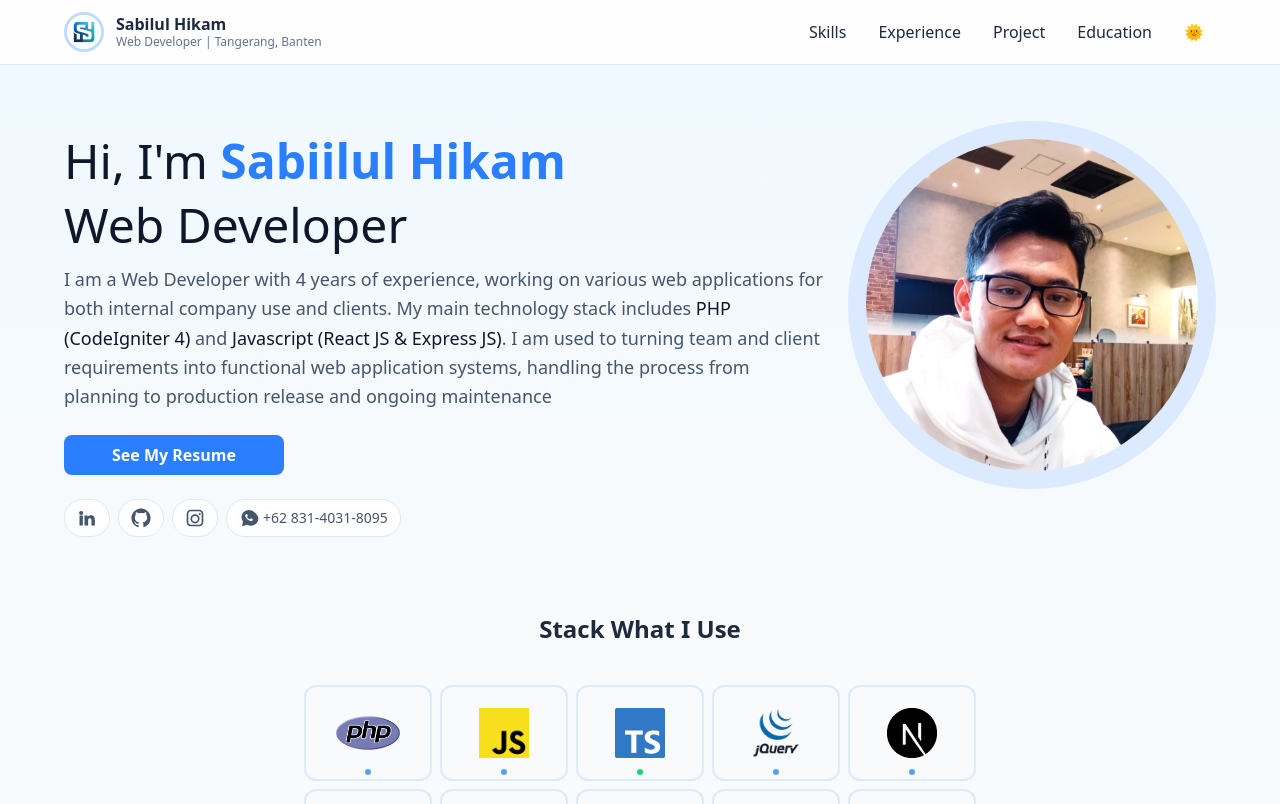
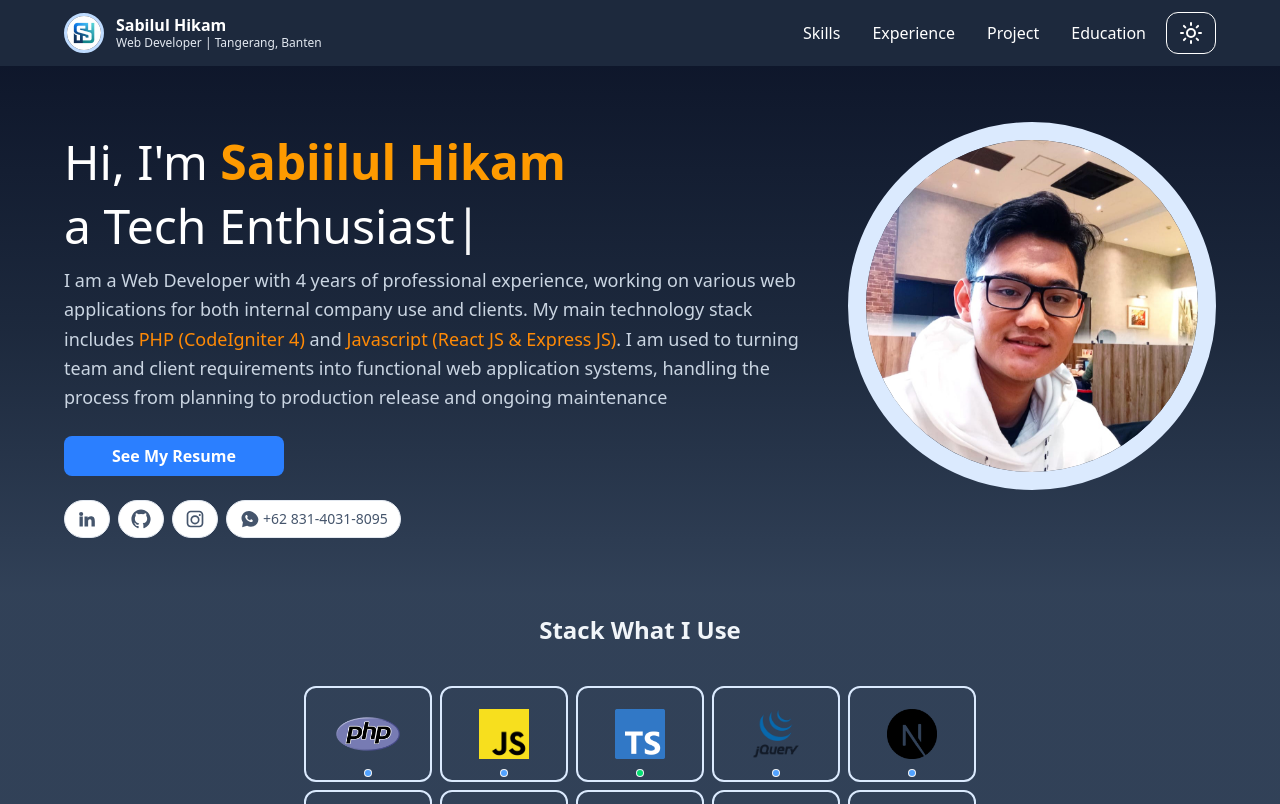
Before and after one commit to MOLAdev20/portofolio_2026, a React (Vite) app: page / in a window 1280 px wide. Shown: the top 804 px of the page. Built offline with nearby package versions, Linux system fonts and the light colour scheme.

Commit message:
add:dark mode

```diff
--- a/index.html
+++ b/index.html
@@ -6,9 +6,18 @@
     <meta name="viewport" content="width=device-width, initial-scale=1.0" />
     <title>Sabilul Hikam - Web Developer</title>
   </head>
+  <!-- <body
+    class="bg-slate-50 dark:bg-slate-900 text-slate-800 selection:bg-slate-900 selection:text-white"
+  > -->
   <body
-    class="bg-slate-50 text-slate-800 selection:bg-slate-900 selection:text-white"
-  >
+  class="min-h-screen bg-linear-to-b
+         from-slate-50 via-white to-slate-50
+         dark:from-slate-700 dark:via-slate-700 dark:to-slate-950
+         text-slate-900 dark:text-slate-100
+         selection:bg-slate-200 selection:text-slate-900
+         dark:selection:bg-slate-700 dark:selection:text-white
+         transition-colors duration-500"
+>
     <div id="root"></div>
     <script type="module" src="/src/main.tsx"></script>
   </body>
--- a/package.json
+++ b/package.json
@@ -13,7 +13,8 @@
     "@tailwindcss/vite": "^4.1.18",
     "react": "^19.2.0",
     "react-dom": "^19.2.0",
-    "tailwindcss": "^4.1.18"
+    "tailwindcss": "^4.1.18",
+    "typed.js": "^2.1.0"
   },
   "devDependencies": {
     "@eslint/js": "^9.39.1",
--- a/src/components/ContactComponents.tsx
+++ b/src/components/ContactComponents.tsx
@@ -3,7 +3,7 @@ import WhatsAppIcons from "./icons/WhatsAppSVG";
 
 const ContactComponents = () => {
   return (
-    <div className="bg-slate-900 text-white shadow-soft">
+    <div className="bg-slate-900 text-white">
       <div className="grid lg:grid-cols-12 p-7 mx-auto max-w-7xl md:p-20 items-center">
         <div className="col-span-12 flex flex-col gap-3 items-center text-center space-y-4">
           <h2 className="text-2xl md:text-3xl font-semibold tracking-tight">
--- a/src/components/EducationComponents.tsx
+++ b/src/components/EducationComponents.tsx
@@ -6,13 +6,13 @@ const EducationComponents = () => {
   return (
     <section id="education" className="py-10">
       <div className="flex items-end justify-between gap-4 flex-wrap">
-        <h2 className="text-2xl font-semibold text-slate-900">Education</h2>
-        <p className="text-sm text-slate-500">Academic and Major</p>
+        <h2 className="text-2xl font-semibold text-slate-900 dark:text-white">Education</h2>
+        <p className="text-sm text-slate-500 dark:text-slate-300">Academic and Major</p>
       </div>
 
       <div ref={ref} className="mt-6 grid gap-4 md:grid-cols-2">
         <article
-          className={`rounded-3xl bg-white border border-slate-200 p-6 shadow-soft ${
+          className={`rounded-3xl bg-white dark:bg-slate-800 not-dark:border border-slate-200 p-6 shadow-soft ${
             isVisible
               ? "opacity-100 translate-0 duration-100"
               : "opacity-0 translate-y-6"
@@ -20,7 +20,7 @@ const EducationComponents = () => {
         >
           <div className="flex items-start justify-between gap-3">
             <div>
-              <h3 className="font-semibold text-slate-900">
+              <h3 className="font-semibold text-slate-900 dark:text-white">
                 Pamulang University
               </h3>
               <p className="text-sm text-slate-500">Informatics Engineering</p>
@@ -29,7 +29,7 @@ const EducationComponents = () => {
               2023 – Now
             </span>
           </div>
-          <ul className="mt-4 space-y-2 text-sm text-slate-600">
+          <ul className="mt-4 space-y-2 text-sm text-slate-600 dark:text-slate-200">
             <li className="flex gap-3">
               <span>•</span>
               <span>
@@ -76,7 +76,7 @@ const EducationComponents = () => {
         </article>
 
         <article
-          className={`rounded-3xl bg-white border border-slate-200 p-6 shadow-soft isVisible ${
+          className={`rounded-3xl bg-white dark:bg-slate-800 not-dark:border border-slate-200 p-6 shadow-soft isVisible ${
             isVisible
               ? "opacity-100 translate-0 duration-300"
               : "opacity-0 translate-y-6"
@@ -84,7 +84,7 @@ const EducationComponents = () => {
         >
           <div className="flex items-start justify-between gap-3">
             <div>
-              <h3 className="font-semibold text-slate-900">
+              <h3 className="font-semibold text-slate-900 dark:text-white">
                 SMKS Binong Permai
               </h3>
               <p className="text-sm text-slate-500">Multimedia</p>
@@ -93,7 +93,7 @@ const EducationComponents = () => {
               2018 – 2021
             </span>
           </div>
-          <ul className="mt-4 space-y-2 text-sm text-slate-600">
+          <ul className="mt-4 space-y-2 text-sm text-slate-600 dark:text-slate-200">
             <li className="flex gap-3">
               <span>•</span>
               <span>
--- a/src/components/HeaderComponents.tsx
+++ b/src/components/HeaderComponents.tsx
@@ -1,12 +1,23 @@
 import { useEffect, useState } from "react";
 import logo from "../assets/logo.png";
+import MoonSVG from "./icons/MoonSVG";
+import SunSVG from "./icons/SunSVG";
 
 const HeaderComponents = () => {
   const [dark, setDark] = useState<boolean>(false);
 
   useEffect(() => {
-    document.documentElement.classList.toggle("dark", dark);
-    console.log("HTML class:", document.documentElement.className);
+
+    const currentTheme = localStorage.getItem("theme");
+
+    if (currentTheme == "light") {
+      localStorage.setItem("theme", "dark");
+      document.documentElement.classList.toggle("dark", true);
+    } else {
+      localStorage.setItem("theme", "light");
+      document.documentElement.classList.toggle("dark", false);
+    }
+
   }, [dark]);
 
   return (
@@ -32,36 +43,35 @@ const HeaderComponents = () => {
 
         {/* Desktop menu (no JS) */}
         <div className="hidden md:flex items-center gap-2">
-          <a className="px-3 py-2 rounded-xl hover:bg-slate-100" href="#skills">
+          <a className="px-3 py-2 rounded-xl hover:bg-slate-100 dark:hover:text-slate-800" href="#skills">
             Skills
           </a>
           <a
-            className="px-3 py-2 rounded-xl hover:bg-slate-100"
+            className="px-3 py-2 rounded-xl hover:bg-slate-100 dark:hover:text-slate-800"
             href="#experience"
           >
             Experience
           </a>
           <a
-            className="px-3 py-2 rounded-xl hover:bg-slate-100"
+            className="px-3 py-2 rounded-xl hover:bg-slate-100 dark:hover:text-slate-800"
             href="#projects"
           >
             Project
           </a>
           <a
-            className="px-3 py-2 rounded-xl hover:bg-slate-100"
+            className="px-3 py-2 rounded-xl hover:bg-slate-100 dark:hover:text-slate-800"
             href="#education"
           >
             Education
           </a>
-          <a
-            className="px-3 py-2 rounded-xl hover:bg-slate-100"
-            href="#"
+          <button
+            className="px-3 py-2 rounded-xl hover:bg-slate-100 dark:hover:text-slate-800 border cursor-pointer"
             onClick={() => {
               setDark((prev: boolean) => !prev);
             }}
           >
-            {dark ? "🌙" : "🌞"}
-          </a>
+            {dark ? (<MoonSVG/>) : (<SunSVG/>) }
+          </button>
         </div>
 
         {/* Mobile menu (no JS)  */}
--- a/src/components/HeroComponents.tsx
+++ b/src/components/HeroComponents.tsx
@@ -4,18 +4,33 @@ import cv from "../assets/cv.pdf";
 import LinkedInIcons from "./icons/LinkedInSVG";
 import GihtubIcons from "./icons/GithubSVG";
 import InstagramIcons from "./icons/InstagramSVG";
+import Typed from "typed.js";
+import { useEffect, useRef } from "react";
 
 const HeroComponents = () => {
+
+  const highlight = useRef(null)
+
+  useEffect(() => {
+    const typed = new Typed(highlight.current, {
+      strings: ["Web Developer", "Lifelong Learner", "Tech Enthusiast"],
+      typeSpeed: 30,
+      loop: true,
+      backDelay: 2000
+    })
+
+    return () => {
+      typed.destroy()
+    }
+  }, [])
+
+
   return (
-    <div className="bg-linear-to-b from-sky-50 to-slate-50 dark:from-slate-800 dark:to-slate-50 px-4">
+    <div className="bg-linear-to-b from-sky-50 to-slate-50 dark:from-slate-900 dark:via-slate-800 dark:to-slate-700 px-4">
       <div className="mx-auto max-w-6xl">
         <section className="py-10 md:py-14">
           <div className="grid gap-6 lg:grid-cols-12 items-start">
             <div className="lg:col-span-8">
-              {/* <p className="inline-flex items-center gap-2 rounded-full bg-slate-900 text-white px-4 py-2 text-sm shadow-soft">
-              <span aria-hidden="true">⚡</span>
-              <span>Web Developer • 4+ tahun pengalaman</span>
-            </p> */}
 
               <h1 className="mt-4 text-3xl md:text-5xl text-slate-900 dark:text-white">
                 Hi, I'm{" "}
@@ -24,18 +39,18 @@ const HeroComponents = () => {
                 </span>
               </h1>
               <h1 className="mt-4 text-3xl md:text-5xl text-slate-900 dark:text-white">
-                Web Developer
+                a <span ref={highlight} >Web Developer</span>
               </h1>
 
-              <p className="mt-4 text-base md:text-lg text-slate-600 leading-relaxed">
-                I am a Web Developer with 4 years of experience, working on
+              <p className="mt-4 text-base md:text-lg text-slate-600 dark:text-slate-300 leading-relaxed">
+                I am a Web Developer with 4 years of professional experience, working on
                 various web applications for both internal company use and
                 clients. My main technology stack includes{" "}
-                <span className="font-medium text-slate-900">
+                <span className="font-medium text-slate-900 dark:text-orange-400">
                   PHP (CodeIgniter 4)
                 </span>{" "}
                 and{" "}
-                <span className="font-medium text-slate-900">
+                <span className="font-medium text-slate-900 dark:text-orange-400">
                   Javascript (React JS & Express JS)
                 </span>
                 . I am used to turning team and client requirements into
@@ -46,7 +61,7 @@ const HeroComponents = () => {
               <div className="mt-6 flex flex-wrap gap-3">
                 <a
                   href={cv}
-                  className="px-12 py-2 rounded-lg active:scale-95 transition font-semibold bg-blue-500 text-white hover:opacity-90 shadow-soft"
+                  className="px-12 py-2 rounded-lg active:scale-95 transition font-semibold bg-blue-500 text-white dark:hover:ring-2 dark:hover:bg-transparent hover:opacity-90 shadow-soft"
                 >
                   See My Resume
                 </a>
@@ -56,7 +71,7 @@ const HeroComponents = () => {
                 <a
                   href="https://www.linkedin.com/in/sabilul-hikam/"
                   target="_blank"
-                  className="rounded-full border border-slate-200 bg-white hover:bg-blue-500 hover:text-white px-3 py-2"
+                  className="rounded-full border border-slate-200 bg-white hover:bg-blue-500 dark:hover:bg-transparent hover:text-white px-3 py-2"
                 >
                   <div className="w-5 h-5">
                     <LinkedInIcons />
@@ -65,7 +80,7 @@ const HeroComponents = () => {
                 <a
                   href="https://github.com/MOLAdev20"
                   target="_blank"
-                  className="rounded-full border border-slate-200 bg-white hover:bg-blue-500 hover:text-white px-3 py-2"
+                  className="rounded-full border border-slate-200 bg-white hover:bg-blue-500 dark:hover:bg-transparent hover:text-white px-3 py-2"
                 >
                   <div className="w-5 h-5">
                     <GihtubIcons />
@@ -73,7 +88,7 @@ const HeroComponents = () => {
                 </a>
                 <a
                   href="https://www.instagram.com/bill_hikam12"
-                  className="rounded-full border border-slate-200 bg-white hover:bg-blue-500 hover:text-white px-3 py-2"
+                  className="rounded-full border border-slate-200 bg-white hover:bg-blue-500 dark:hover:bg-transparent hover:text-white px-3 py-2"
                 >
                   <div className="w-5 h-5">
                     <InstagramIcons />
@@ -81,7 +96,7 @@ const HeroComponents = () => {
                 </a>
                 <a
                   href="https://wa.me/6283140318095"
-                  className="inline-flex items-center gap-1 rounded-full border border-slate-200 bg-white hover:bg-blue-500 hover:text-white px-3 py-2"
+                  className="inline-flex items-center gap-1 rounded-full border border-slate-200 bg-white hover:bg-blue-500 dark:hover:bg-transparent hover:text-white px-3 py-2"
                 >
                   <div className="w-5 h-5">
                     <WhatsAppIcons />
--- a/src/components/StackComponents.tsx
+++ b/src/components/StackComponents.tsx
@@ -16,43 +16,43 @@ const StackComponents = () => {
       <div className="grid mt-10 gap-2 grid-cols-3 justify-items-center md:grid-cols-5">
         <div className="relative h-24 w-full flex justify-center items-center border-2 hover:bg-blue-100 hover:scale-95 transition-all duration-200 rounded-xl border-blue-100">
           <img src={php} width={"80px"} />
-          <div className="w-1.5 h-1.5 bg-blue-400 rounded absolute bottom-1"></div>
+          <div className="w-1.5 h-1.5 bg-blue-400 rounded absolute bottom-1 dark:ring-1"></div>
         </div>
         <div className="relative h-24 w-full flex justify-center items-center border-2 hover:bg-blue-100 hover:scale-95 transition-all duration-200 rounded-xl border-blue-100">
           <img src={javascript} width={"50px"} />
-          <div className="w-1.5 h-1.5 bg-blue-400 rounded absolute bottom-1"></div>
+          <div className="w-1.5 h-1.5 bg-blue-400 rounded absolute bottom-1 dark:ring-1"></div>
         </div>
         <div className="relative h-24 w-full flex justify-center items-center border-2 hover:bg-blue-100 hover:scale-95 transition-all duration-200 rounded-xl border-blue-100">
           <img src={ts} width={"50px"} />
-          <div className="w-1.5 h-1.5 bg-green-400 rounded absolute bottom-1"></div>
+          <div className="w-1.5 h-1.5 bg-green-400 rounded absolute bottom-1 dark:ring-1"></div>
         </div>
         <div className="relative h-24 w-full flex justify-center items-center border-2 hover:bg-blue-100 hover:scale-95 transition-all duration-200 rounded-xl border-blue-100">
           <img src={jquery} width={"50px"} />
-          <div className="w-1.5 h-1.5 bg-blue-400 rounded absolute bottom-1"></div>
+          <div className="w-1.5 h-1.5 bg-blue-400 rounded absolute bottom-1 dark:ring-1"></div>
         </div>
         <div className="relative h-24 w-full flex justify-center items-center border-2 hover:bg-blue-100 hover:scale-95 transition-all duration-200 rounded-xl border-blue-100">
           <img src={next} width={"50px"} />
-          <div className="w-1.5 h-1.5 bg-blue-400 rounded absolute bottom-1"></div>
+          <div className="w-1.5 h-1.5 bg-blue-400 rounded absolute bottom-1 dark:ring-1"></div>
         </div>
         <div className="relative h-24 w-full flex justify-center items-center border-2 hover:bg-blue-100 hover:scale-95 transition-all duration-200 rounded-xl border-blue-100">
           <img src={ci} width={"50px"} />
-          <div className="w-1.5 h-1.5 bg-red-400 rounded absolute bottom-1"></div>
+          <div className="w-1.5 h-1.5 bg-red-400 rounded absolute bottom-1 dark:ring-1"></div>
         </div>
         <div className="relative h-24 w-full flex justify-center items-center border-2 hover:bg-blue-100 hover:scale-95 transition-all duration-200 rounded-xl border-blue-100">
           <img src={laravel} width={"50px"} />
-          <div className="w-1.5 h-1.5 bg-blue-400 rounded absolute bottom-1"></div>
+          <div className="w-1.5 h-1.5 bg-blue-400 rounded absolute bottom-1 dark:ring-1"></div>
         </div>
         <div className="relative h-24 w-full flex justify-center items-center border-2 hover:bg-blue-100 hover:scale-95 transition-all duration-200 rounded-xl border-blue-100">
           <img src={react} width={"50px"} />
-          <div className="w-1.5 h-1.5 bg-blue-400 rounded absolute bottom-1"></div>
+          <div className="w-1.5 h-1.5 bg-blue-400 rounded absolute bottom-1 dark:ring-1"></div>
         </div>
         <div className="relative h-24 w-full flex justify-center items-center border-2 hover:bg-blue-100 hover:scale-95 transition-all duration-200 rounded-xl border-blue-100">
           <img src={express} width={"80px"} />
-          <div className="w-1.5 h-1.5 bg-blue-400 rounded absolute bottom-1"></div>
+          <div className="w-1.5 h-1.5 bg-blue-400 rounded absolute bottom-1 dark:ring-1"></div>
         </div>
         <div className="relative h-24 w-full flex justify-center items-center border-2 hover:bg-blue-100 hover:scale-95 transition-all duration-200 rounded-xl border-blue-100">
           <img src={mysql} width={"50px"} />
-          <div className="w-1.5 h-1.5 bg-blue-400 rounded absolute bottom-1"></div>
+          <div className="w-1.5 h-1.5 bg-blue-400 rounded absolute bottom-1 dark:ring-1"></div>
         </div>
       </div>
       <div className="flex justify-center gap-5 mt-15">
--- a/src/components/WorkExperienceComponents.tsx
+++ b/src/components/WorkExperienceComponents.tsx
@@ -8,17 +8,17 @@ const WorkExperienceComponents = () => {
   return (
     <section id="experience" className="py-10 mt-10">
       <div className="flex items-end justify-between gap-4 flex-wrap">
-        <h2 className="text-2xl font-semibold text-slate-900">
+        <h2 className="text-2xl font-semibold text-slate-900 dark:text-white">
           Working Experience
         </h2>
-        <p className="text-sm text-slate-500">Contribution & Working result</p>
+        <p className="text-sm text-slate-500 dark:text-white">Contribution & Working result</p>
       </div>
 
       <div className="mt-6 grid gap-4">
         {/* PT Sakura */}
         <article
           ref={card1.ref}
-          className={`rounded-3xl bg-white border border-slate-200 p-6 md:p-8 shadow-soft ${
+          className={`rounded-3xl bg-white dark:bg-slate-800 not-dark:border border-slate-200 p-6 md:p-8 shadow-soft ${
             card1.isVisible
               ? "opacity-100 translate-y-0 duration-100"
               : "opacity-0 translate-y-2"
@@ -28,7 +28,7 @@ const WorkExperienceComponents = () => {
             <div className="flex items-center gap-4">
               <img src={samit} alt="samit" width={"48px"} />
               <div>
-                <h3 className="text-lg font-semibold text-slate-900">
+                <h3 className="text-lg font-semibold text-slate-900 dark:text-slate-200">
                   PT Sakura Mitra Internasional
                 </h3>
                 <p className="text-sm text-slate-500">Web Developer</p>
@@ -39,7 +39,7 @@ const WorkExperienceComponents = () => {
             </span>
           </div>
 
-          <ul className="mt-5 grid gap-3 text-slate-600 leading-relaxed">
+          <ul className="mt-5 grid gap-3 text-slate-600 dark:text-slate-100 leading-relaxed">
             <li className="flex gap-3 md:items-center">
               <span>•</span>
               <span>
@@ -137,13 +137,13 @@ const WorkExperienceComponents = () => {
         {/* Freelance */}
         <article
           ref={card2.ref}
-          className={`rounded-3xl bg-white border border-slate-200 p-6 md:p-8 shadow-soft ${
+          className={`rounded-3xl bg-white dark:bg-slate-800 not-dark:border border-slate-200 p-6 md:p-8 shadow-soft ${
             card2.isVisible ? "opacity-100" : "opacity-0 translate-y-6"
           } transition`}
         >
           <div className="flex flex-wrap items-start justify-between gap-3">
             <div>
-              <h3 className="text-lg font-semibold text-slate-900">
+              <h3 className="text-lg font-semibold text-slate-900 dark:text-slate-200">
                 Freelance — Web Developer
               </h3>
               <p className="text-sm text-slate-500">Tangerang, Indonesia</p>
@@ -153,7 +153,7 @@ const WorkExperienceComponents = () => {
             </span>
           </div>
 
-          <ul className="mt-5 grid gap-3 text-slate-600 leading-relaxed">
+          <ul className="mt-5 grid gap-3 text-slate-600 dark:text-slate-200 leading-relaxed">
             <li className="flex gap-3 md:items-center">
               <span>•</span>
               <span>
--- /dev/null
+++ b/src/components/icons/MoonSVG.tsx
@@ -0,0 +1,20 @@
+const MoonSVG = () => {
+  return (
+    <svg
+      xmlns="http://www.w3.org/2000/svg"
+      width="24"
+      height="24"
+      viewBox="0 0 24 24"
+      fill="none"
+      stroke="currentColor"
+      strokeWidth="2"
+      strokeLinecap="round"
+      strokeLinejoin="round"
+      aria-hidden="true"
+    >
+      <path d="M21 12.8A9 9 0 1 1 11.2 3a7 7 0 0 0 9.8 9.8Z" />
+    </svg>
+  );
+};
+
+export default MoonSVG
--- /dev/null
+++ b/src/components/icons/SunSVG.tsx
@@ -0,0 +1,28 @@
+const SunSVG = () => {
+  return (
+    <svg
+      xmlns="http://www.w3.org/2000/svg"
+      width="24"
+      height="24"
+      viewBox="0 0 24 24"
+      fill="none"
+      stroke="currentColor"
+      strokeWidth="2"
+      strokeLinecap="round"
+      strokeLinejoin="round"
+      aria-hidden="true"
+    >
+      <circle cx="12" cy="12" r="4" />
+      <path d="M12 2v2" />
+      <path d="M12 20v2" />
+      <path d="M4.93 4.93l1.41 1.41" />
+      <path d="M17.66 17.66l1.41 1.41" />
+      <path d="M2 12h2" />
+      <path d="M20 12h2" />
+      <path d="M4.93 19.07l1.41-1.41" />
+      <path d="M17.66 6.34l1.41-1.41" />
+    </svg>
+  );
+};
+
+export default SunSVG
```
Also changed, not shown: src/components/ProjectComponents.tsx (+12 -21 lines), 1 other file (tests, documents, lock files or other folders).
